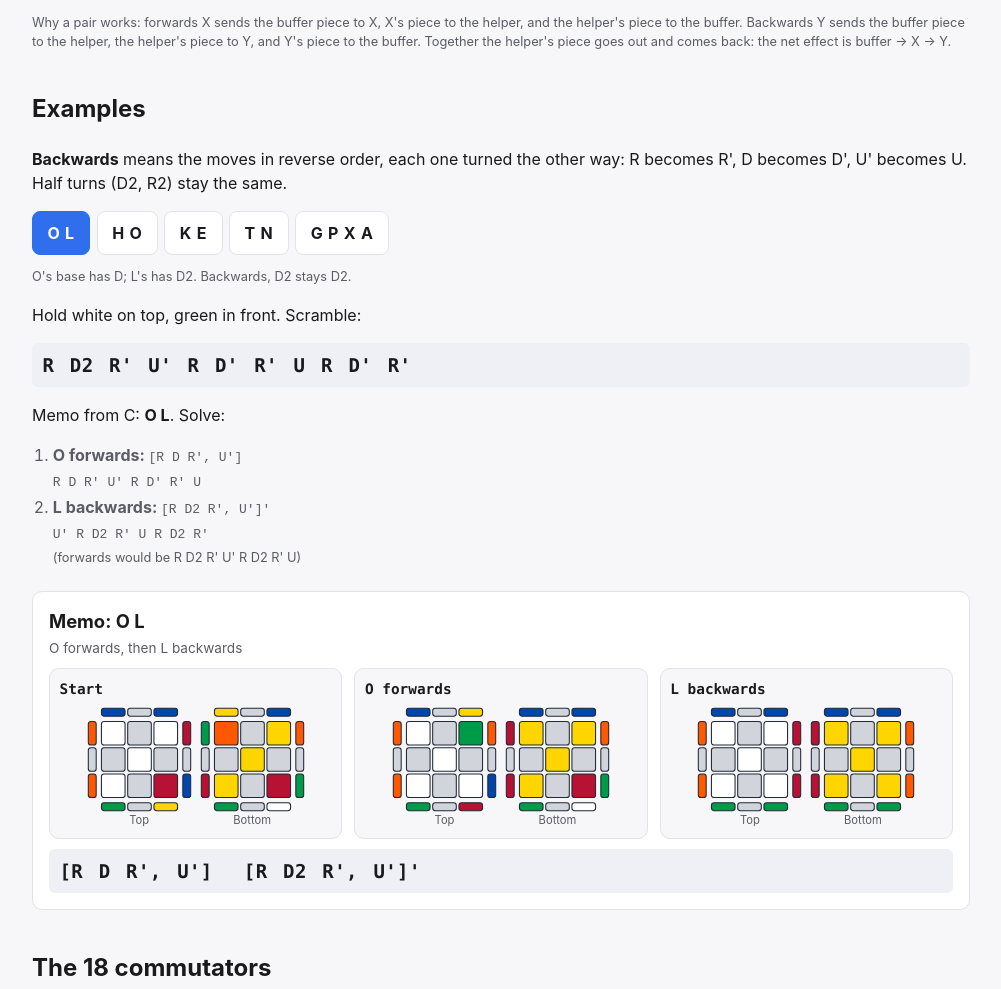
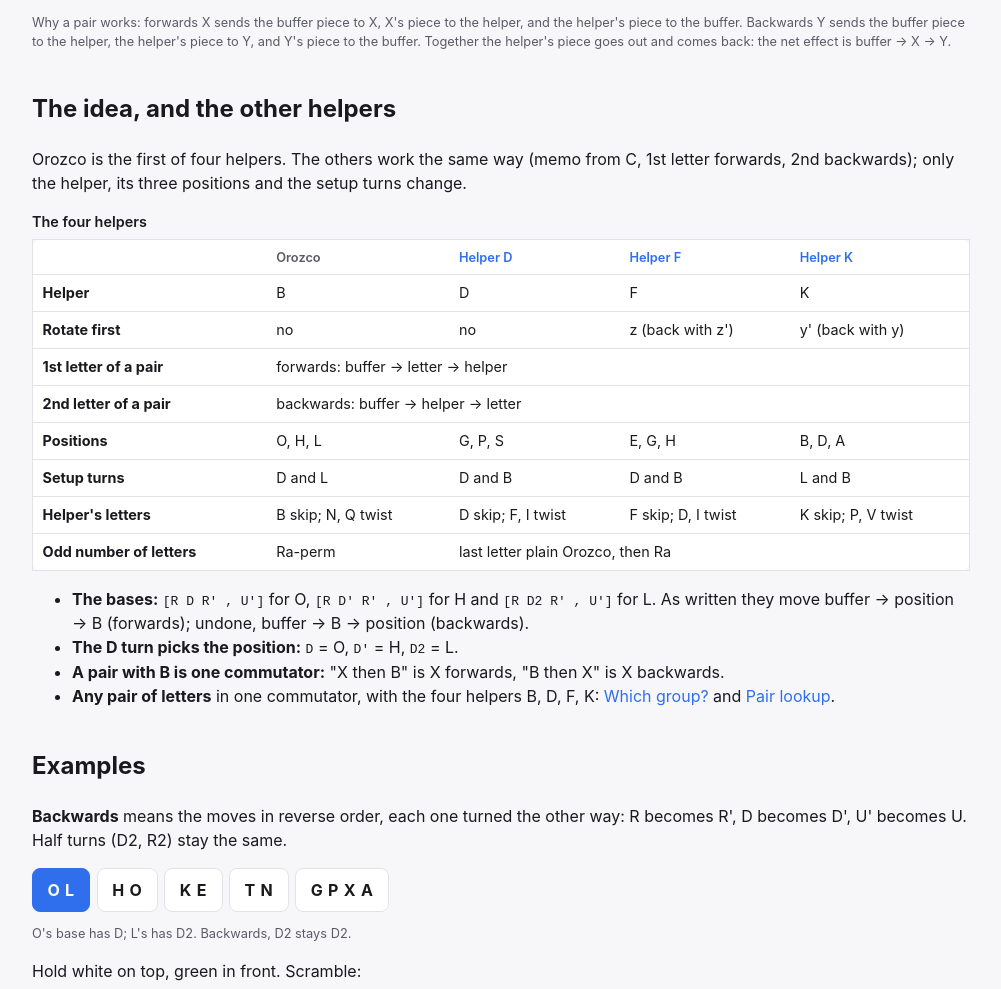
Before and after one commit to BarneyL01/cubing-helper, a plain HTML site: page 3x3/bld/orozco.html in a window 1280 px wide. Shown: the part 1302-2291 px from the top of the page, without its empty margins (14-1015 px from the left). Drawn offline with Linux system fonts and the light colour scheme.

Commit message:
Orozco page: helper comparison, by-position see-through pictures, practise links
Co-Authored-By: Claude Opus 5.5 <noreply@anthropic.com>
Claude-Session: https://claude.ai/code/session_01MtV3o91ncwRi6Thayk2tE4

```diff
--- a/3x3/bld/orozco.html
+++ b/3x3/bld/orozco.html
@@ -51,6 +51,33 @@
       Together the helper's piece goes out and comes back: the net effect is buffer → X → Y.
     </p>
 
+    <h2 class="section-heading" id="idea" data-short="The idea">The idea, and the other helpers</h2>
+    <p>Orozco is the first of four helpers. The others work the same way (memo from C, 1st letter forwards, 2nd backwards);
+      only the helper, its three positions and the setup turns change.</p>
+    <div class="table-wrap">
+      <table class="bld-table">
+        <caption>The four helpers</caption>
+        <thead><tr><th></th><th>Orozco</th><th><a href="orozco-d.html">Helper D</a></th><th><a href="orozco-f.html">Helper F</a></th><th><a href="orozco-k.html">Helper K</a></th></tr></thead>
+        <tbody>
+          <tr><th>Helper</th><td>B</td><td>D</td><td>F</td><td>K</td></tr>
+          <tr><th>Rotate first</th><td>no</td><td>no</td><td>z (back with z')</td><td>y' (back with y)</td></tr>
+          <tr><th>1st letter of a pair</th><td colspan="4">forwards: buffer → letter → helper</td></tr>
+          <tr><th>2nd letter of a pair</th><td colspan="4">backwards: buffer → helper → letter</td></tr>
+          <tr><th>Positions</th><td>O, H, L</td><td>G, P, S</td><td>E, G, H</td><td>B, D, A</td></tr>
+          <tr><th>Setup turns</th><td>D and L</td><td>D and B</td><td>D and B</td><td>L and B</td></tr>
+          <tr><th>Helper's letters</th><td>B skip; N, Q twist</td><td>D skip; F, I twist</td><td>F skip; D, I twist</td><td>K skip; P, V twist</td></tr>
+          <tr><th>Odd number of letters</th><td>Ra-perm</td><td colspan="3">last letter plain Orozco, then Ra</td></tr>
+        </tbody>
+      </table>
+    </div>
+    <ul class="bld-list">
+      <li><strong>The bases:</strong> <code>[R D R' , U']</code> for O, <code>[R D' R' , U']</code> for H and
+        <code>[R D2 R' , U']</code> for L. As written they move buffer → position → B (forwards); undone, buffer → B → position (backwards).</li>
+      <li><strong>The D turn picks the position:</strong> <code>D</code> = O, <code>D'</code> = H, <code>D2</code> = L.</li>
+      <li><strong>A pair with B is one commutator:</strong> "X then B" is X forwards, "B then X" is X backwards.</li>
+      <li><strong>Any pair of letters</strong> in one commutator, with the four helpers B, D, F, K: <a href="which-group.html">Which group?</a> and <a href="pair-lookup.html">Pair lookup</a>.</li>
+    </ul>
+
     <h2 class="section-heading" id="example" data-short="Examples">Examples</h2>
     <p>
       <strong>Backwards</strong> means the moves in reverse order, each one turned the other way: R becomes R', D becomes D',
@@ -65,6 +92,11 @@
       <ol class="step-how" id="example-moves"></ol>
       <div class="case-grid" id="example-card"></div>
     </div>
+
+    <h2 class="section-heading" id="by-position" data-short="By position">By position: what goes where</h2>
+    <p>Each base has one position, and the setup brings a letter into it. Learn a position at a time: its base, then
+      the letters that go into it.</p>
+    <div id="oz-positions"></div>
 
     <h2 class="section-heading" id="commutators" data-short="Commutators">The 18 commutators</h2>
     <p>
@@ -122,7 +154,45 @@
       forwards and backwards. Open a pair for what the setup moves where, pictures and a cube to watch. Checked by
       <code>log/2026-11-10-orozco-b-shortcuts.mjs</code>.</p>
     <div id="obs-groups"></div>
+
+    <h2 class="section-heading" id="practise" data-short="Practise">Practise</h2>
+    <p>Blind drills › Small solves and Tracing can show the corners this way ("Corners solved with: Orozco"):</p>
+    <div class="rec-controls">
+      <a class="rec-btn rec-btn-primary" href="../practice/blind-drills.html?mode=solve&amp;corners=orozco">Small solves with Orozco</a>
+      <a class="rec-btn" href="../practice/blind-drills.html?mode=solve&amp;corners=four">Small solves with four helpers</a>
+    </div>
   </main>
+  <script type="module">
+    // By position: the base as a see-through cube (buffer → position → B), the letters that set up into it, their commutators
+    import { orozcoCorners, OROZCO_BASES } from '../../data/orozco-corners.js?v=1';
+    import { coreFigure } from '../../js/three-style-page.js?v=17';
+    import { intoDiagram } from '../../js/three-style-bases.js?v=15';
+    import { colourCore } from '../../js/three-style-families.js?v=12';
+    import { invertAlg } from '../../js/algs.js';
+    const el = (tag, cls, html) => { const n = document.createElement(tag); if (cls) n.className = cls; if (html !== undefined) n.innerHTML = html; return n; };
+    const POS = { D: 'O', "D'": 'H', D2: 'L' };
+    const alg = (n) => { const m = n.match(/^\[([^:]+): (\[.*\])\]$/); return m ? `[<span class="mv-setup">${m[1]}</span> : ${colourCore(m[2])}]` : colourCore(n); };
+    const host = document.getElementById('oz-positions');
+    for (const b of OROZCO_BASES) {
+      const pos = POS[b.id];
+      const rows = orozcoCorners.filter((r) => r.base === b.id);
+      const d = el('details', 'ts-core');
+      d.open = pos === 'O';
+      d.appendChild(el('summary', null, `<span><strong>Into ${pos}</strong> <code>${colourCore(b.notation)}</code><span class="ts-sum-base bld-muted">${rows.length} letters: ${rows.map((r) => r.letter).join(' ')}</span></span>`));
+      const figs = el('div', 'ts-figs');
+      figs.appendChild(coreFigure({ core: b.notation, spots: { buffer: 'C', first: pos, second: 'B' } }, () => ` buffer → ${pos} → B (forwards)`));
+      const moved = rows.filter((r) => r.setup).map((r) => r.letter);
+      const f = el('figure', 'ts-fig fd-fig');
+      f.append(el('div', 'fd-pic', intoDiagram(pos, moved)), el('figcaption', null, `Into ${pos} (yellow): ${moved.join(' ')}`));
+      figs.appendChild(f);
+      d.appendChild(figs);
+      const back = (r) => (r.setup ? `[<span class="mv-setup">${r.setup}</span> : ${colourCore(b.notation.replace(/^\[(.*?),\s*(.*)\]$/, '[$2, $1]'))}]` : colourCore(b.notation.replace(/^\[(.*?),\s*(.*)\]$/, '[$2, $1]')));
+      d.appendChild(el('div', 'table-wrap wr-wrap', `<table class="bld-table"><thead><tr><th>Letter</th><th>Setup</th><th>Forwards / backwards</th></tr></thead><tbody>
+        ${rows.map((r) => `<tr><th>${r.letter}</th><td>${r.setup ? `<span class="mv-setup">${r.setup}</span>` : 'none'}</td><td><code>${alg(r.notation)}</code><br><code>${back(r)}</code></td></tr>`).join('')}
+        </tbody></table>`));
+      host.appendChild(d);
+    }
+  </script>
 
   <script type="module">
     import { orozcoCorners, OROZCO_BASES, OROZCO_TWIST, OROZCO_TWIST_REV, OROZCO_HELPER_RULES, OROZCO_PARITY } from '../../data/orozco-corners.js?v=1';
```
Also changed, not shown: 1 other file.
